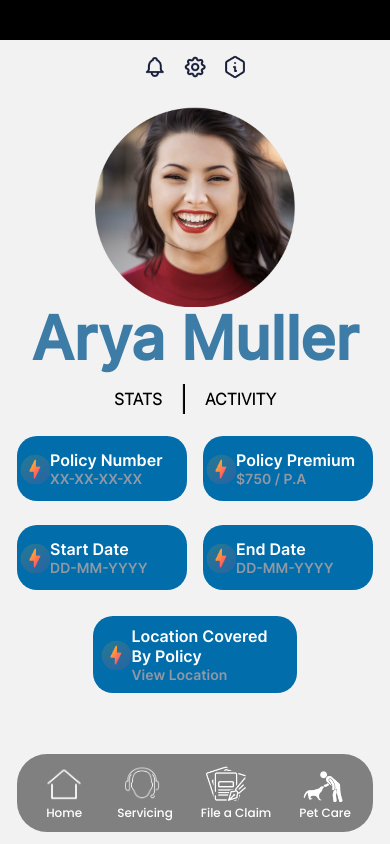
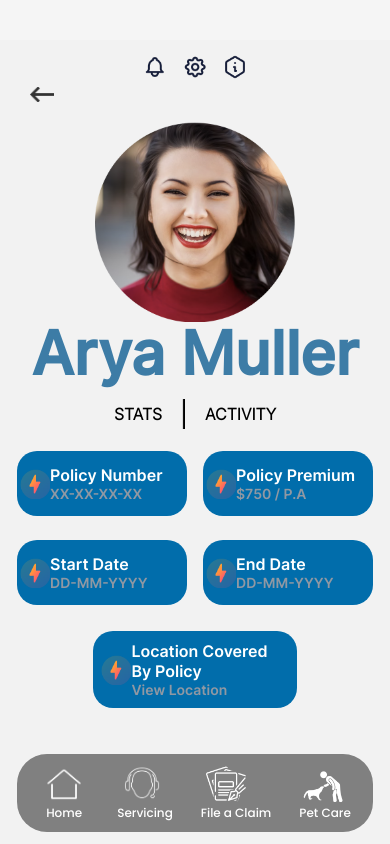
Before and after one commit to NIKHILBABUTHUNGAMITTA/StickerSmash, a React Native app: screen /PolicyInformation in a window 390 px wide. Built offline with nearby package versions, Linux system fonts and the light colour scheme.

Commit message:
commit #13
Update navigation back button in pages

```diff
--- a/components/ClaimHistory.js
+++ b/components/ClaimHistory.js
@@ -1,11 +1,19 @@
+import { useNavigation } from '@react-navigation/core';
 import React from 'react';
-import { View, Text, StyleSheet } from 'react-native';
+import { View, Text, StyleSheet, Pressable, Image } from 'react-native';
 
 const ClaimHistory = () => {
+  const navigation = useNavigation();
   return (
     <View style={styles.container}>
       <View style={{ backgroundColor: "black", padding: 20, marginBottom: 7, }}></View>
+
       <Text>Claim ClaimHistory Component</Text>
+      <View>
+        <Pressable onPress={() => navigation.navigate("Dashboard")}>
+          <Image source={require("../assets/assets/vector.png")} style={styles.backbutton} />
+        </Pressable>
+      </View>
     </View>
   )
 }
@@ -16,5 +24,10 @@ export default ClaimHistory
 const styles = StyleSheet.create({
   container: {
     flex: 1,
-  }
+  },
+  backbutton: {
+    width: 24,
+    height: 15,
+    marginHorizontal: 30,
+  },
 })
--- a/components/Dashboard.js
+++ b/components/Dashboard.js
@@ -11,7 +11,7 @@ const Dashboard = () => {
     return (
         <>
             <ScrollView style={styles.container}>
-                <View style={{ backgroundColor: "black", padding: 20, marginBottom: 3, }}></View>
+                <View style={{ backgroundColor: "whitesmoke", padding: 20, marginBottom: 3, }}></View>
                 {/* ----- bell logo with action -------- */}
                 <View style={styles.innerHeader}>
                     <Text style={styles.welcomeBack}>Welcome back,
--- a/components/Login.js
+++ b/components/Login.js
@@ -101,7 +101,7 @@ const Login = () => {
 
         <View style={[styles.containerLogin, { flexDirection: "column" }]}>
           {/* ----------- tab space for highlighting signal,wifi and notifications ------------ */}
-          <View style={{ flex: 0.4, backgroundColor: "black" }} ></View>
+          {/* <View style={{ flex: 0.4, backgroundColor: "white" }} ></View> */}
 
           {/* ------------- Logo image above the login input form ------------- */}
           <View style={{ flex: 4.5, backgroundColor: "white" }} >
--- a/components/PolicyInformation.js
+++ b/components/PolicyInformation.js
@@ -1,13 +1,17 @@
+import { useNavigation } from '@react-navigation/core';
 import React from 'react';
 import { View, Text, Pressable, Image, StyleSheet } from 'react-native';
 import { FontFamily, FontSize } from '../GlobalStyles';
 import TabNavigation from './TabNavigation';
 
 const PolicyInformation = () => {
+    //usenavigation
+    const navigation = useNavigation();
+
     return (
         <>
             <View style={styles.container}>
-                <View style={{ backgroundColor: "black", padding: 20, marginBottom: 7, }}></View>
+                <View style={{ backgroundColor: "whitesmoke", padding: 20, marginBottom: 7, }}></View>
 
                 {/* ------- Three icons on top ------  */}
                 <View style={styles.groupIcons}>
@@ -24,6 +28,14 @@ const PolicyInformation = () => {
                         source={require('../assets/assets/group-28-3.png')}
                     />
                 </View>
+
+                <View>
+                    <Pressable onPress={() => navigation.navigate("Dashboard")}>
+                        <Image source={require("../assets/assets/vector.png")} style={styles.backbutton} />
+                    </Pressable>
+                </View>
+
+                {/* ----- arya mullar image -------- */}
                 <View style={styles.userImage}>
                     <Image
                         style={styles.userLogo}
@@ -117,6 +129,11 @@ export default PolicyInformation
 
 
 const styles = StyleSheet.create({
+    backbutton : {
+        width : 24,
+        height : 15,
+        marginHorizontal:30,
+    },
     policyItem2: {
         flexDirection: 'row',
         justifyContent: 'flex-start',
```
Also changed, not shown: assets/assets/vector.png (renamed from assets/assets/vector@3x.png).
